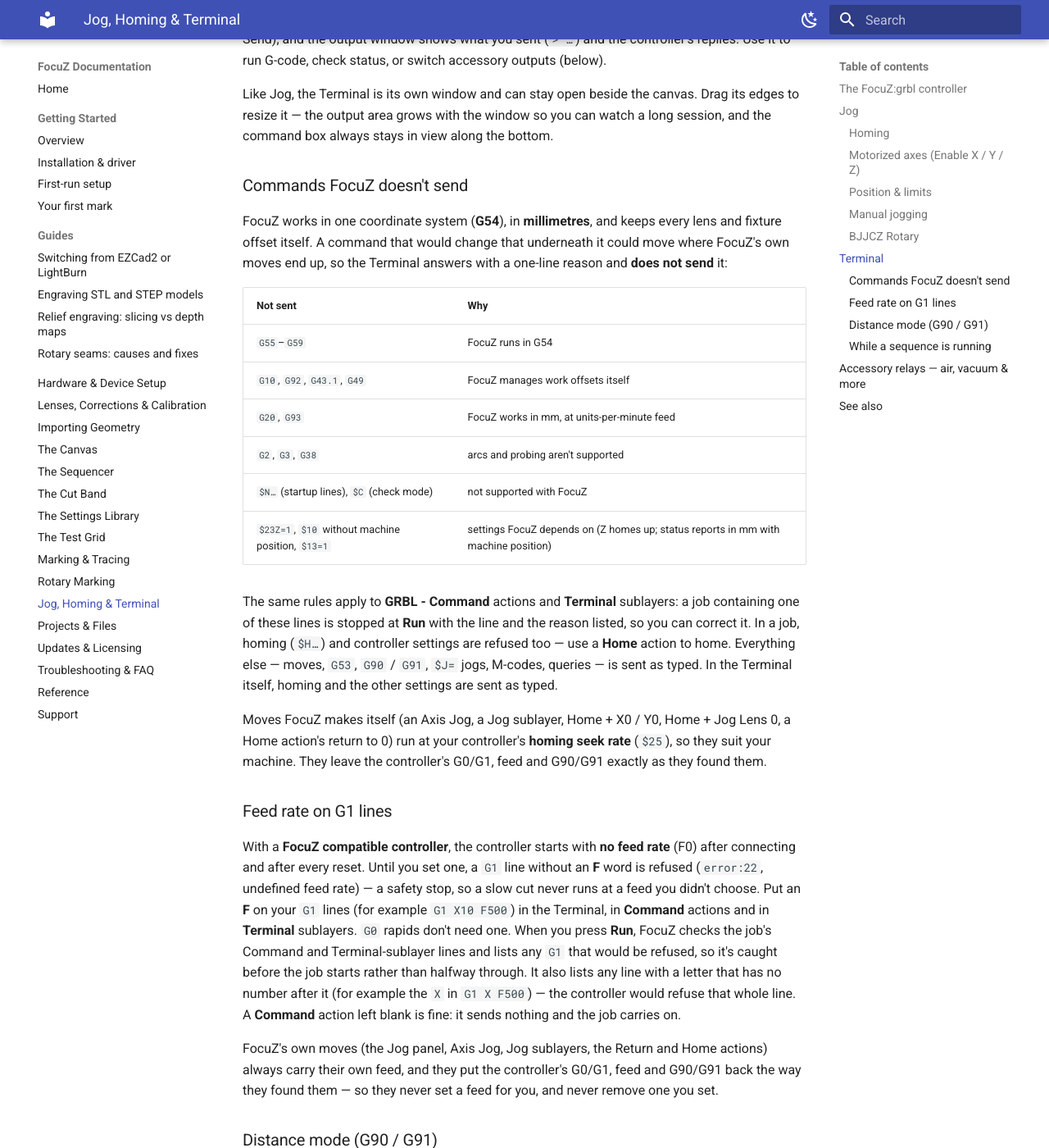
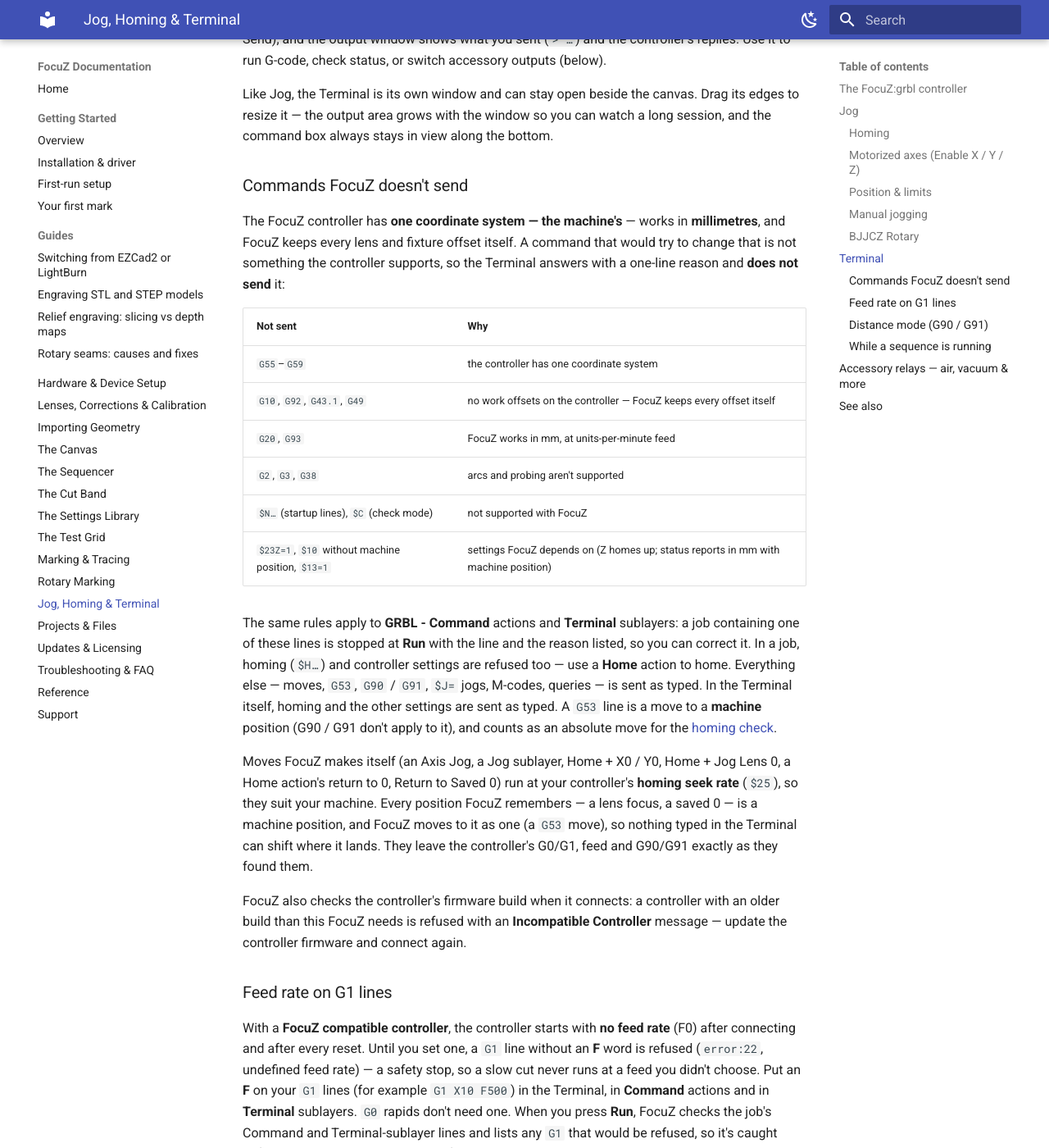
Before and after one commit to Lokahi-Shop/focuz-docs, an MkDocs documentation site: the page built from docs/jog-terminal.md, in a window 1280 px wide and 1400 px high, scrolled down 3588 px. Shown: the whole window at 82% size. Built offline with MkDocs 1.6.1 and Material for MkDocs 9.7.7, drawn with Linux system fonts in a browser that asks for light colours.

Commit message:
Terminal: one coordinate system on the controller, G53 moves, firmware build check
Co-Authored-By: Claude Fable 5.1 <noreply@anthropic.com>

```diff
--- a/docs/jog-terminal.md
+++ b/docs/jog-terminal.md
@@ -139,14 +139,14 @@ in view along the bottom.
 
 ### Commands FocuZ doesn't send
 
-FocuZ works in one coordinate system (**G54**), in **millimetres**, and keeps every lens and fixture
-offset itself. A command that would change that underneath it could move where FocuZ's own moves end
-up, so the Terminal answers with a one-line reason and **does not send** it:
+The FocuZ controller has **one coordinate system — the machine's** — works in **millimetres**, and FocuZ keeps
+every lens and fixture offset itself. A command that would try to change that is not something the controller
+supports, so the Terminal answers with a one-line reason and **does not send** it:
 
 | Not sent | Why |
 | --- | --- |
-| `G55`–`G59` | FocuZ runs in G54 |
-| `G10`, `G92`, `G43.1`, `G49` | FocuZ manages work offsets itself |
+| `G55`–`G59` | the controller has one coordinate system |
+| `G10`, `G92`, `G43.1`, `G49` | no work offsets on the controller — FocuZ keeps every offset itself |
 | `G20`, `G93` | FocuZ works in mm, at units-per-minute feed |
 | `G2`, `G3`, `G38` | arcs and probing aren't supported |
 | `$N…` (startup lines), `$C` (check mode) | not supported with FocuZ |
@@ -156,11 +156,17 @@ The same rules apply to **GRBL - Command** actions and **Terminal** sublayers: a
 these lines is stopped at **Run** with the line and the reason listed, so you can correct it.
 In a job, homing (`$H…`) and controller settings are refused too — use a **Home** action to home. Everything
 else — moves, `G53`, `G90` / `G91`, `$J=` jogs, M-codes, queries — is sent as typed. In the Terminal itself,
-homing and the other settings are sent as typed.
+homing and the other settings are sent as typed. A `G53` line is a move to a **machine** position (G90 / G91
+don't apply to it), and counts as an absolute move for the [homing check](#terminal).
 
 Moves FocuZ makes itself (an Axis Jog, a Jog sublayer, Home + X0 / Y0, Home + Jog Lens 0, a Home action's
-return to 0) run at your controller's **homing seek rate** (`$25`), so they suit your machine. They leave the
-controller's G0/G1, feed and G90/G91 exactly as they found them.
+return to 0, Return to Saved 0) run at your controller's **homing seek rate** (`$25`), so they suit your machine.
+Every position FocuZ remembers — a lens focus, a saved 0 — is a machine position, and FocuZ moves to it as one
+(a `G53` move), so nothing typed in the Terminal can shift where it lands. They leave the controller's G0/G1,
+feed and G90/G91 exactly as they found them.
+
+FocuZ also checks the controller's firmware build when it connects: a controller with an older build than this
+FocuZ needs is refused with an **Incompatible Controller** message — update the controller firmware and connect again.
 
 ### Feed rate on G1 lines
 
```
